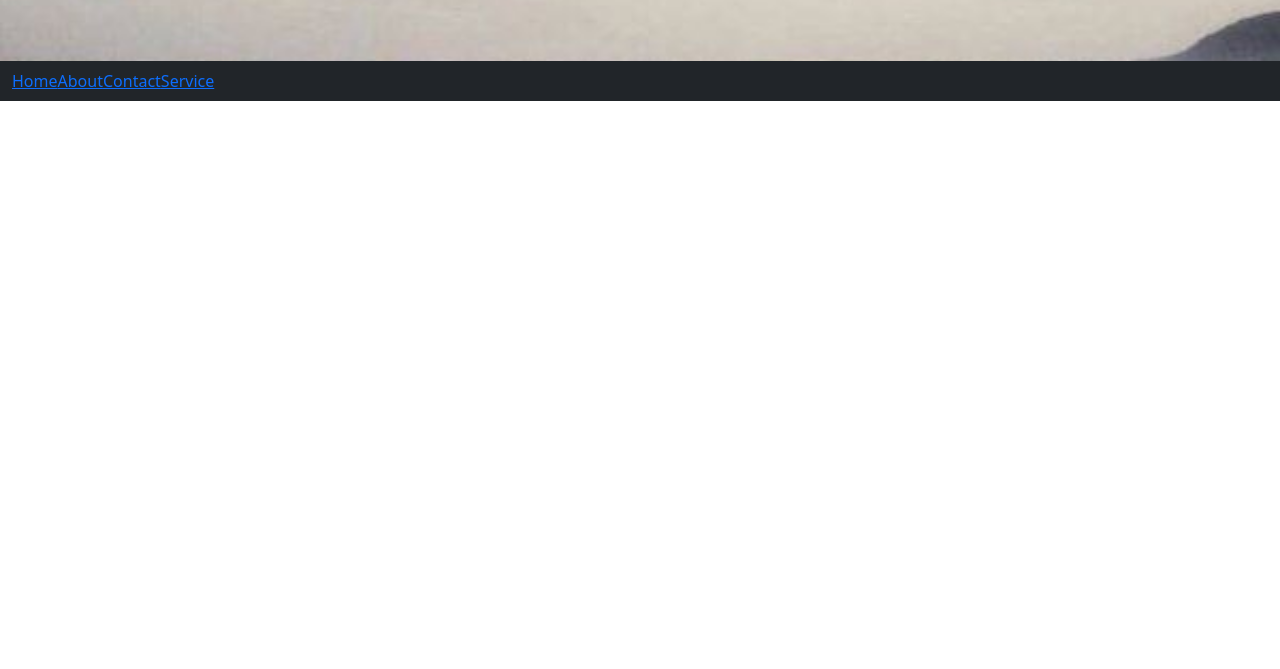
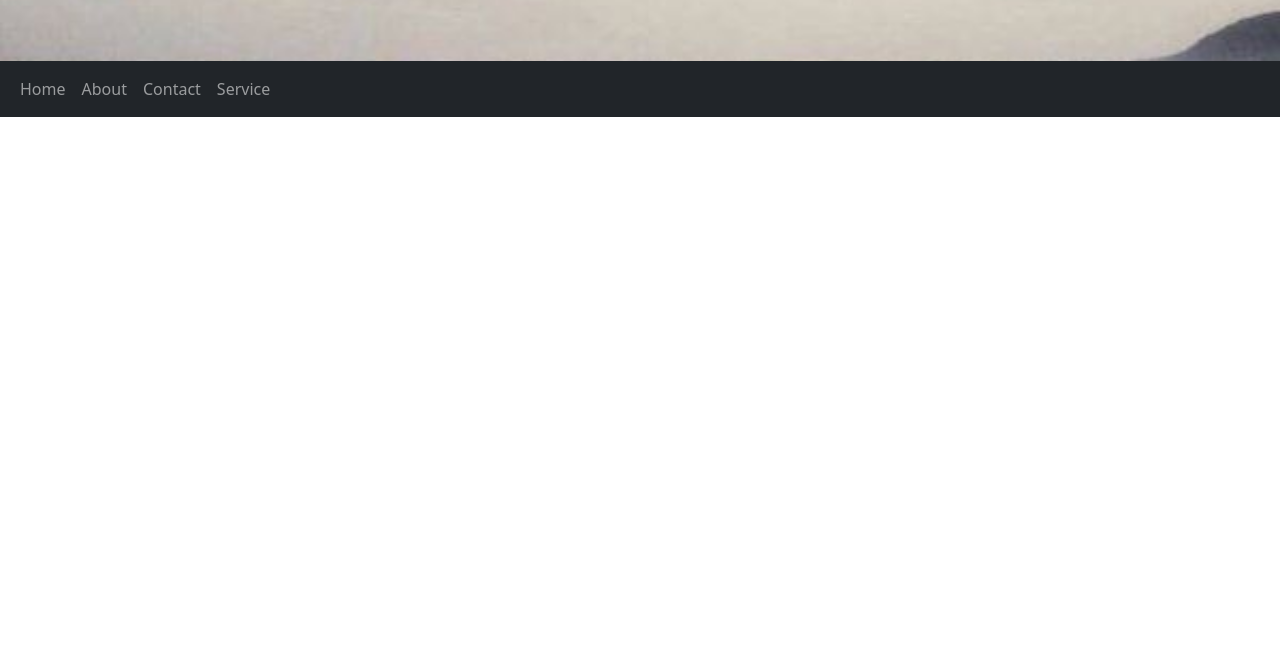
Before and after one commit to Orror31/TN_BLOG, a plain HTML site: page index.html in a window 1280 px wide. Shown: the part 131-800 px from the top of the page. Drawn offline with nearby package versions, Linux system fonts and the light colour scheme; files whose address does not match are found by name; a web font is replaced by a local one.

Commit message:
Add files via upload

```diff
--- a/index.html
+++ b/index.html
@@ -20,16 +20,16 @@
         <div class="container-fluid">
             <ul class="navbar-nav">
                 <li class="nav-item">
-                    <a href="#">Home</a>
+                    <a href="#" class="nav-link">Home</a>
                 </li>
                 <li class="nav-item">
-                    <a href="#">About</a>
+                    <a href="#" class="nav-link">About</a>
                 </li>
                 <li class="nav-item">
-                    <a href="#">Contact</a>
+                    <a href="#" class="nav-link">Contact</a>
                 </li>
                 <li class="nav-item">
-                    <a href="#">Service</a>
+                    <a href="#" class="nav-link">Service</a>
                 </li>
             </ul>
         </div>
```
